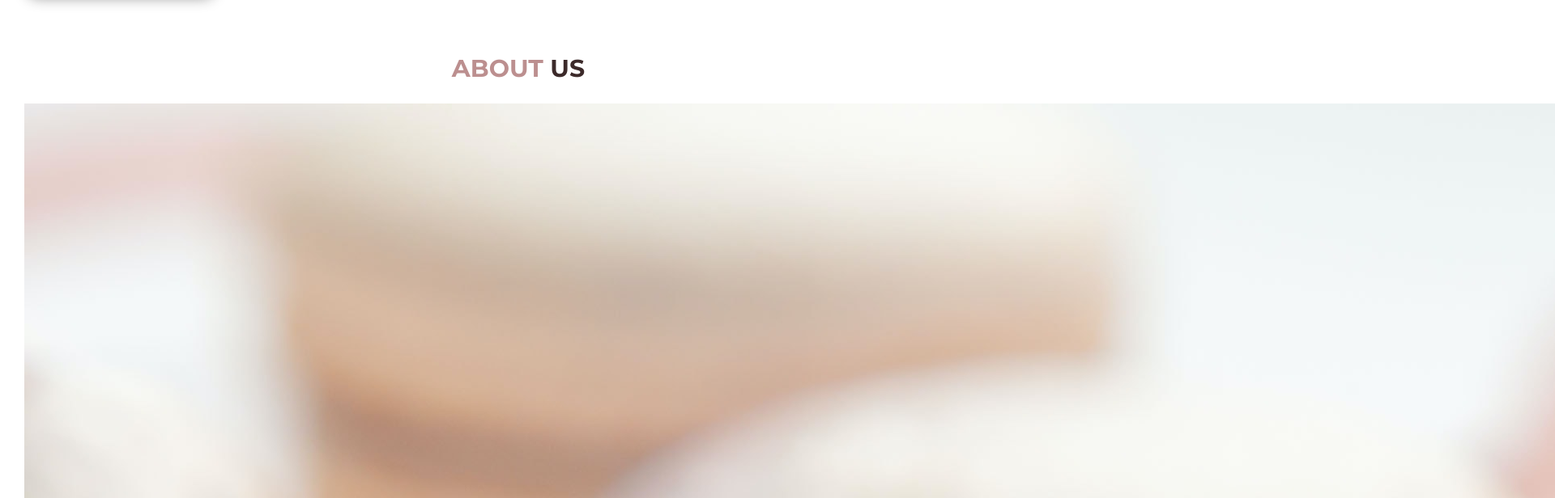
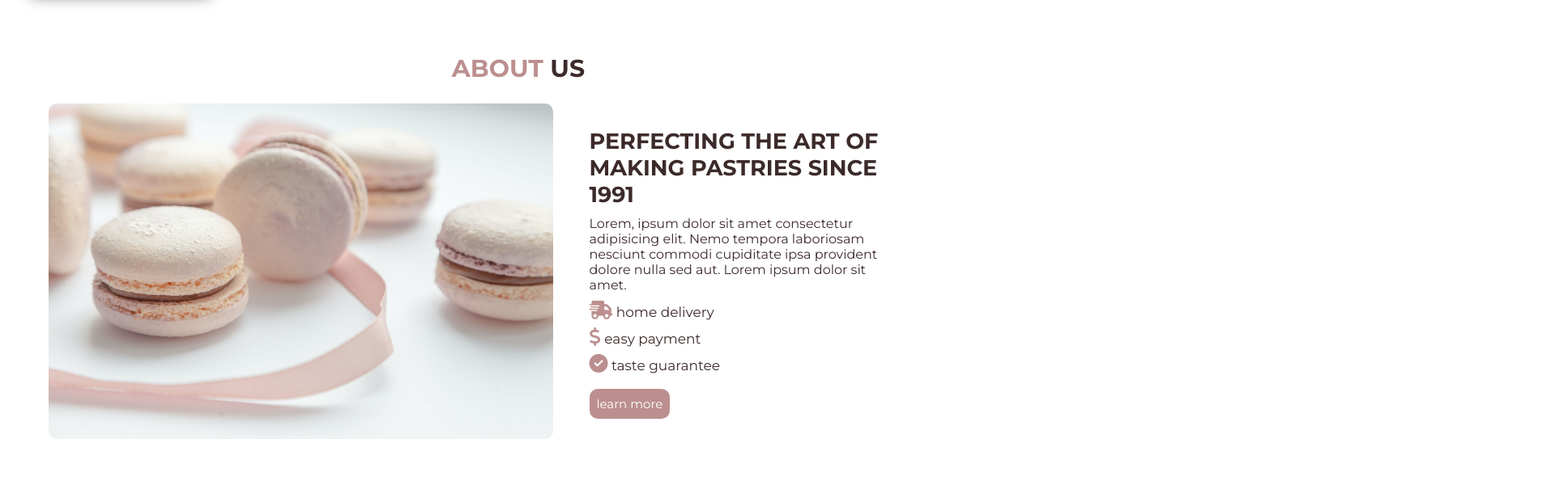
Before and after one commit to JessikaGyllstrom/CrownBakery, a plain HTML site: page index.html in a window 1280 px wide. Shown: the part 1600-2216 px from the top of the page at 81% size, 1920 px wide, since content can reach past the window. After the commit the page ends 2167 px from the top, so only its background shows below. Drawn offline with nearby package versions, Linux system fonts and the light colour scheme.

Commit message:
more style added

```diff
--- a/index.html
+++ b/index.html
@@ -6,7 +6,7 @@
     <meta name="viewport" content="width=device-width, initial-scale=1.0">
     <link rel="stylesheet" href="https://unpkg.com/swiper@8/swiper-bundle.min.css"/>
     <!-- link to fonts -->
-    <link href="https://fonts.googleapis.com/css2?family=Montserrat:wght@100;200;300;400;500;700&family=Oleo+Script:wght@400;700&display=swap" rel="stylesheet">
+    <link href="https://fonts.googleapis.com/css2?family=Montserrat:wght@100;200;300;400;500;600;700&family=Oleo+Script:wght@400;700&display=swap" rel="stylesheet">
     <!-- link to icons -->
     <script src="https://kit.fontawesome.com/bead1f6d12.js" crossorigin="anonymous"></script>
     <!--link to css -->
@@ -174,11 +174,10 @@
                 <img src="/images/macaroon.jpg" alt="macaroon">
             </div>
             <div class="content">
-                <h3>Perfecting the art of making pastries since 1991</h3>
+                <h4>Perfecting the art of making pastries since 1991</h4>
                 <p>Lorem, ipsum dolor sit amet consectetur adipisicing elit.
                     Nemo tempora laboriosam nesciunt commodi cupiditate ipsa
                     provident dolore nulla sed aut. Lorem ipsum dolor sit amet.</p>
-            </div>
             <div class="icons-container">
                 <div class="icons">
                     <i class="fas fa-shipping-fast"></i>
@@ -189,12 +188,14 @@
                     <span>easy payment</span>
                 </div>
                 <div class="icons">
-                    <i class="fa-solid fa-shield-check"></i>
+                    <i class="fa-solid fa-circle-check"></i>
                     <span>taste guarantee</span>
                 </div>
             </div>
             <a href="#" class="btn">learn more</a>
         </div>
+    </div>
+
 
 
     </section>
--- a/scripts/script.js
+++ b/scripts/script.js
@@ -31,3 +31,4 @@ var swiper = new Swiper(".mySwiper", {
       prevEl: ".swiper-button-prev",
     },
   });
+  $('.bnr:first-child').append('<span><b></b><b></b><i></i><i></i></span>');
--- a/styles/_about.scss
+++ b/styles/_about.scss
@@ -1,6 +1,50 @@
 .about h3 {
     @include heading;
+}
+.about .heading {
+    display: flex;
+    justify-content: center;
+    margin-bottom: 30px;
 }
 .about .sub-heading span {
     color: $blush;
 }
+.about .row {
+    display: flex;
+    flex-wrap: wrap;
+    gap: 15px;
+    align-items: center;
+}
+.about .row .image {
+    flex: 1 1 400px;
+    padding-left: 30px;
+}
+.about .row .content {
+    flex: 1 1 300px;
+    padding-left: 30px;
+}
+.about .row .image img {
+    width: 100%;
+    border-radius: 10px;
+}
+.about .row .content h4 {
+    font-weight: 700;
+    font-size: 27px;
+    margin-bottom: 10px;
+    text-transform: uppercase;
+    width: 70%;
+}
+.about .row .content p {
+    font-size: 16px;
+    margin-bottom: 10px;
+    width: 70%;
+}
+.about .row .content .icons i {
+    margin-bottom: 10px;
+    color: $blush;
+    font-size: 23px;
+}
+.about .row .content .icons i:hover {
+    color: $blackish;
+    transform: rotate(360deg);
+}
--- a/styles/mystyle.scss
+++ b/styles/mystyle.scss
@@ -5,11 +5,6 @@
 @import 'home';
 @import 'new';
 @import 'about';
-
-
-
-
-
 
 * {
     font-family: $main-font;
```
Also changed, not shown: styles/mystyle.css.
